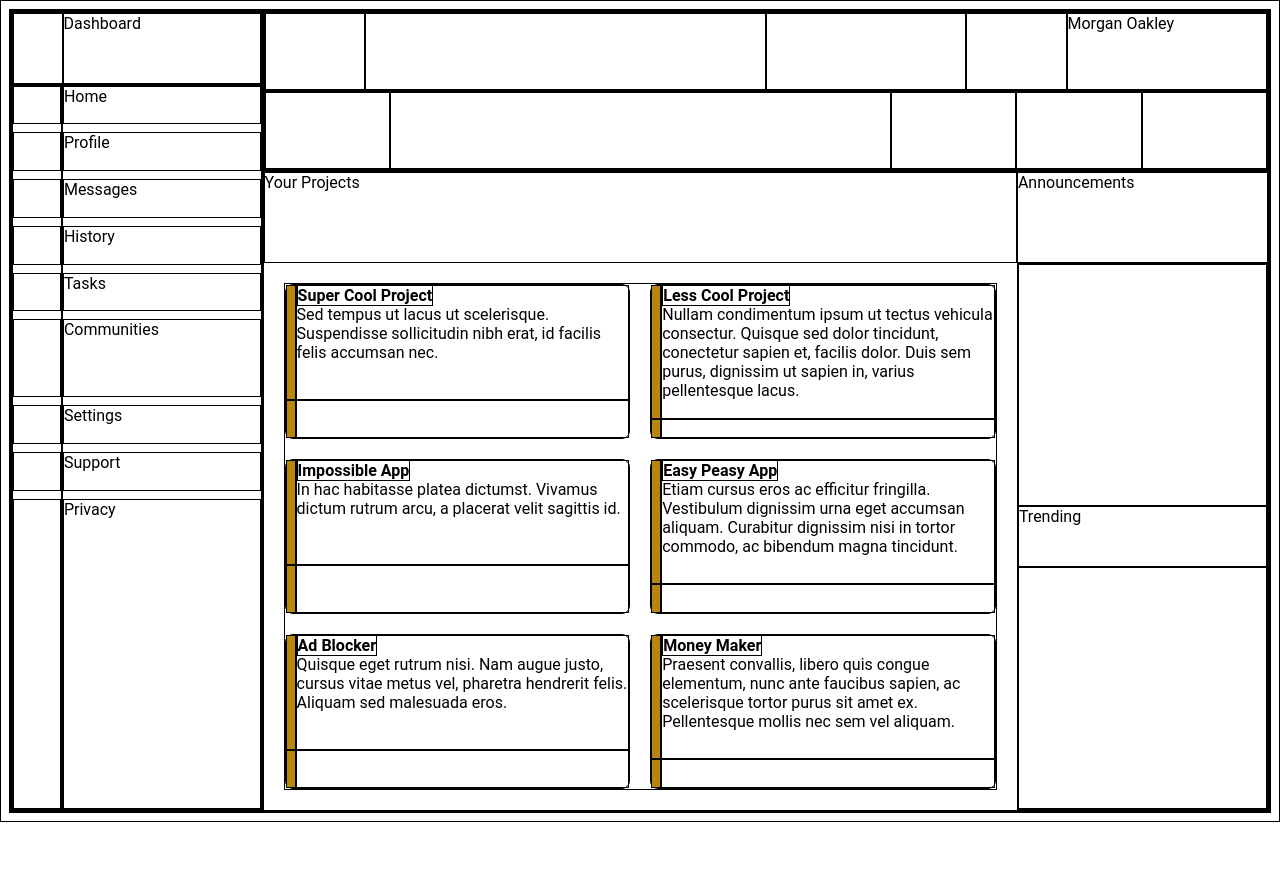
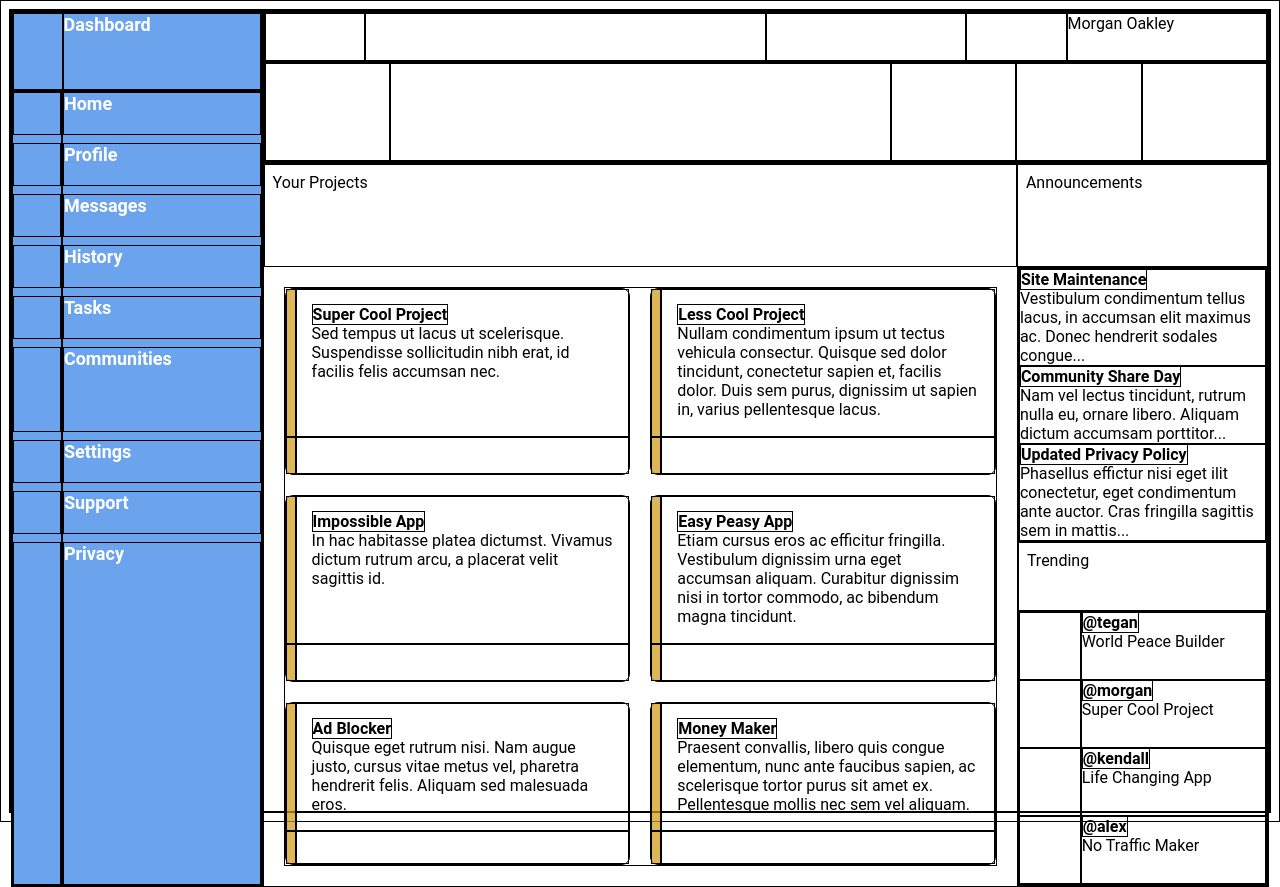
Before and after one commit to charliewturner/admin-dashboard-project, a plain HTML site: page index.html in a window 1280 px wide. Before the commit the page ends 822 px from the top, so only its background shows below. Drawn offline with Linux system fonts and the light colour scheme.

Commit message:
Add more content to main content

```diff
--- a/index.html
+++ b/index.html
@@ -55,13 +55,14 @@
             </div>
         </div>
         <div class="main">
-            <div>Your Projects</div>
-            <div>Announcements</div>
+            <div class="main-header">Your Projects</div>
+            <div class="main-header">Announcements</div>
             <div class="project-container">
                 <div class="project">
                     <div class="color-edge"></div>
                     <div class="project-body">
-                        <strong>Super Cool Project</strong> <br>Sed tempus ut lacus ut scelerisque. Suspendisse sollicitudin nibh erat,
+                        <strong>Super Cool Project</strong> <br>Sed tempus ut lacus ut scelerisque. Suspendisse
+                        sollicitudin nibh erat,
                         id facilis felis accumsan nec.
                     </div>
                     <div class="color-edge"></div>
@@ -70,7 +71,8 @@
                 <div class="project">
                     <div class="color-edge"></div>
                     <div class="project-body">
-                        <strong>Less Cool Project</strong> <br>Nullam condimentum ipsum ut tectus vehicula consectur. Quisque sed dolor
+                        <strong>Less Cool Project</strong> <br>Nullam condimentum ipsum ut tectus vehicula consectur.
+                        Quisque sed dolor
                         tincidunt, conectetur sapien et, facilis dolor. Duis sem purus, dignissim ut sapien in, varius
                         pellentesque lacus.
                     </div>
@@ -80,7 +82,8 @@
                 <div class="project">
                     <div class="color-edge"></div>
                     <div class="project-body">
-                        <strong>Impossible App</strong> <br>In hac habitasse platea dictumst. Vivamus dictum rutrum arcu, a placerat
+                        <strong>Impossible App</strong> <br>In hac habitasse platea dictumst. Vivamus dictum rutrum
+                        arcu, a placerat
                         velit sagittis id.
                     </div>
                     <div class="color-edge"></div>
@@ -89,7 +92,8 @@
                 <div class="project">
                     <div class="color-edge"></div>
                     <div class="project-body">
-                        <strong>Easy Peasy App</strong> <br>Etiam cursus eros ac efficitur fringilla. Vestibulum dignissim urna eget
+                        <strong>Easy Peasy App</strong> <br>Etiam cursus eros ac efficitur fringilla. Vestibulum
+                        dignissim urna eget
                         accumsan aliquam. Curabitur dignissim nisi in tortor commodo, ac bibendum magna tincidunt.
                     </div>
                     <div class="color-edge"></div>
@@ -98,7 +102,8 @@
                 <div class="project">
                     <div class="color-edge"></div>
                     <div class="project-body">
-                        <strong>Ad Blocker</strong> <br>Quisque eget rutrum nisi. Nam augue justo, cursus vitae metus vel, pharetra
+                        <strong>Ad Blocker</strong> <br>Quisque eget rutrum nisi. Nam augue justo, cursus vitae metus
+                        vel, pharetra
                         hendrerit felis. Aliquam sed malesuada eros.
                     </div>
                     <div class="color-edge"></div>
@@ -107,7 +112,8 @@
                 <div class="project">
                     <div class="color-edge"></div>
                     <div class="project-body">
-                        <strong>Money Maker</strong> <br>Praesent convallis, libero quis congue elementum, nunc ante faucibus sapien, ac
+                        <strong>Money Maker</strong> <br>Praesent convallis, libero quis congue elementum, nunc ante
+                        faucibus sapien, ac
                         scelerisque tortor purus sit amet ex. Pellentesque mollis nec sem vel aliquam.
                     </div>
                     <div class="color-edge"></div>
@@ -115,9 +121,25 @@
                 </div>
             </div>
             <div class="right-tab">
-                <div></div>
-                <div>Trending</div>
-                <div></div>
+                <div>
+                    <div><strong>Site Maintenance</strong><br>Vestibulum condimentum tellus lacus, in accumsan elit
+                        maximus ac. Donec hendrerit sodales congue...</div>
+                    <div><strong>Community Share Day</strong> <br>Nam vel lectus tincidunt, rutrum nulla eu, ornare
+                        libero. Aliquam dictum accumsam porttitor...</div>
+                    <div><strong>Updated Privacy Policy</strong><br>Phasellus effictur nisi eget ilit conectetur, eget
+                        condimentum ante auctor. Cras fringilla sagittis sem in mattis...</div>
+                </div>
+                <div class="main-header">Trending</div>
+                <div class="trending">
+                    <div></div>
+                    <div><strong>@tegan</strong><br>World Peace Builder</div>
+                    <div></div>
+                    <div><strong>@morgan</strong><br>Super Cool Project</div>
+                    <div></div>
+                    <div><strong>@kendall</strong><br>Life Changing App</div>
+                    <div></div>
+                    <div><strong>@alex</strong><br>No Traffic Maker</div>
+                </div>
             </div>
         </div>
     </div>
--- a/style.css
+++ b/style.css
@@ -12,17 +12,24 @@
     grid-row: 1/3;
     grid-template-columns: 1fr 4fr;
     grid-template-rows: 1fr 10fr;
+    background-color: rgb(107, 163, 236);
+
 }
 
 .dashboard{
     display: grid;
     grid-column: 1/3;
     grid-template-columns: 1fr 4fr;
+    color: white;
+    font-weight: 600;
+    font-size: large;
 }
+
 .icons {
     display: grid;
     gap: 8px;
     grid-template-rows: repeat(5, 1fr) repeat(1, 2fr) repeat(2, 1fr) repeat(1, 8fr);
+    color: white;
 
 }
 
@@ -30,6 +37,9 @@
     display: grid;
     gap: 8px;
     grid-template-rows: repeat(5, 1fr) repeat(1, 2fr) repeat(2, 1fr) repeat(1, 8fr);
+    color: white;
+    font-weight: 600;
+    font-size: large;
 }
 
 .container {
@@ -41,7 +51,8 @@
 
 .header {
     display: grid;
-    grid-template-rows: 1fr 1fr;
+    grid-template-rows: 1fr 2fr;
+    height: 150px;
 }
 
 .header-upper {
@@ -58,12 +69,17 @@
     display: grid;
     grid-template-columns: 3fr 1fr;
     grid-template-rows: 1fr 6fr;
+
+}
+
+.main-header{
+    padding: 8px;
 }
 
 .project-container {
     display: grid;
     grid-template-columns: 1fr 1fr;
-    grid-template-rows: 1fr 1fr 1fr;
+    grid-template-rows: 150px, 1fr 1fr;
     gap: 20px;
     margin: 20px;
 }
@@ -72,13 +88,24 @@
     display: grid;
     border-radius: 8px;
     grid-template-columns: 10px 1fr;
+    grid-template-rows: 4fr 1fr;
+}
+
+.project-body{
+    padding: 15px;
 }
 
 .color-edge{
-    background-color: darkgoldenrod;
+    background-color: rgba(209, 156, 22, 0.726);
 
 }
 .right-tab {
     display: grid;
     grid-template-rows: 4fr 1fr 4fr;
 }
+
+.trending{
+    display: grid;
+    grid-template-columns: 1fr 3fr;
+    grid-template-rows: repeat(4, 1fr);
+}
```
